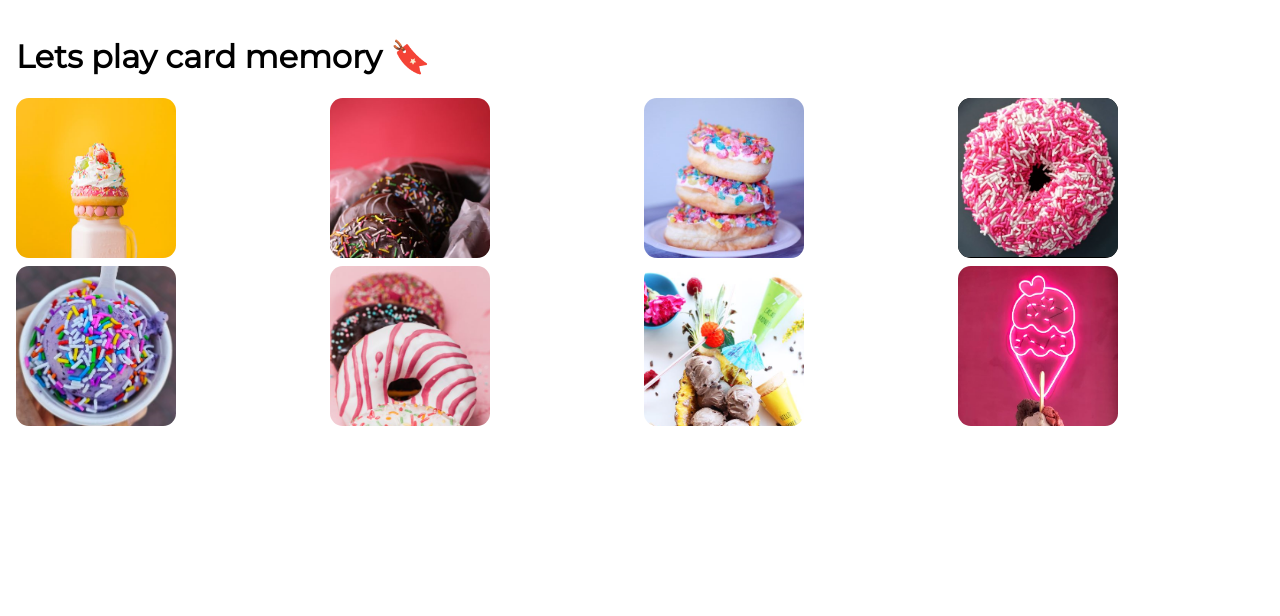
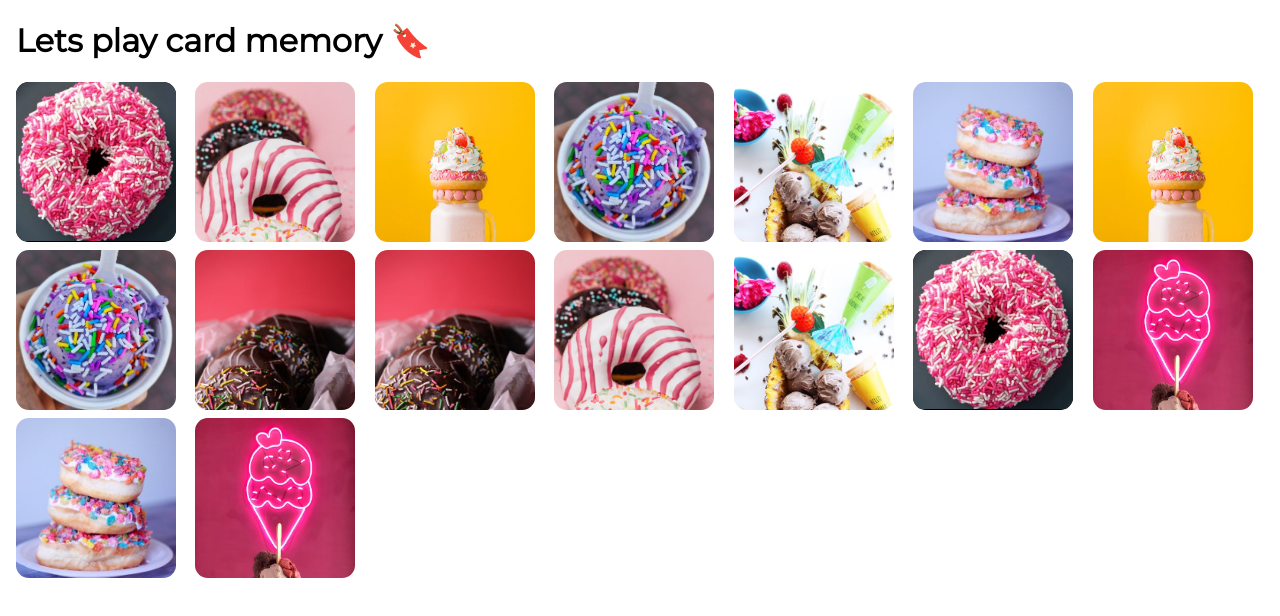
Before and after one commit to riittagerhards/card-memory, a React (Vite) app: page / in a window 1280 px wide. Shown: the top 616 px of the page. Built offline with nearby package versions, Linux system fonts and the light colour scheme.

Commit message:
🎨 Double the cards and adjust grid design

```diff
--- a/src/app/assets/ImageData.ts
+++ b/src/app/assets/ImageData.ts
@@ -16,6 +16,14 @@ export const Images = [
   { src: Icecream2, key: 'image6' },
   { src: Icecream3, key: 'image7' },
   { src: Icecream4, key: 'image8' },
+  { src: Donut1, key: 'image9' },
+  { src: Donut2, key: 'image10' },
+  { src: Donut3, key: 'image11' },
+  { src: Donut4, key: 'image12' },
+  { src: Icecream1, key: 'image13' },
+  { src: Icecream2, key: 'image14' },
+  { src: Icecream3, key: 'image15' },
+  { src: Icecream4, key: 'image16' },
 ];
 
 export default Images;
--- a/src/app/components/Game.module.css
+++ b/src/app/components/Game.module.css
@@ -1,9 +1,5 @@
-.game {
-  display: grid;
-}
-
 .cards {
   display: grid;
-  grid-template-columns: 1fr 1fr 1fr 1fr;
+  grid-template-columns: repeat(auto-fit, minmax(10rem, 1fr));
   gap: 0.5rem;
 }
```
